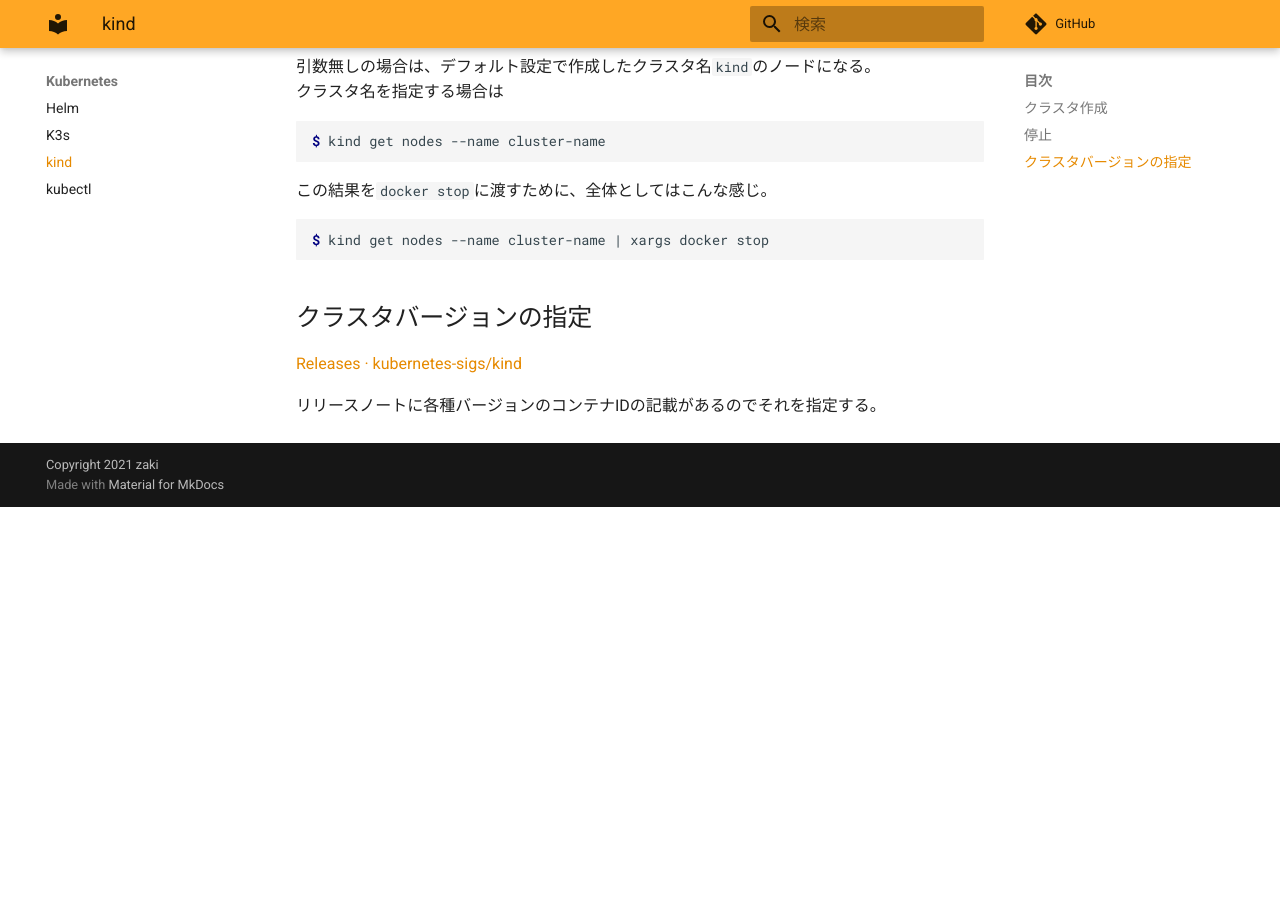
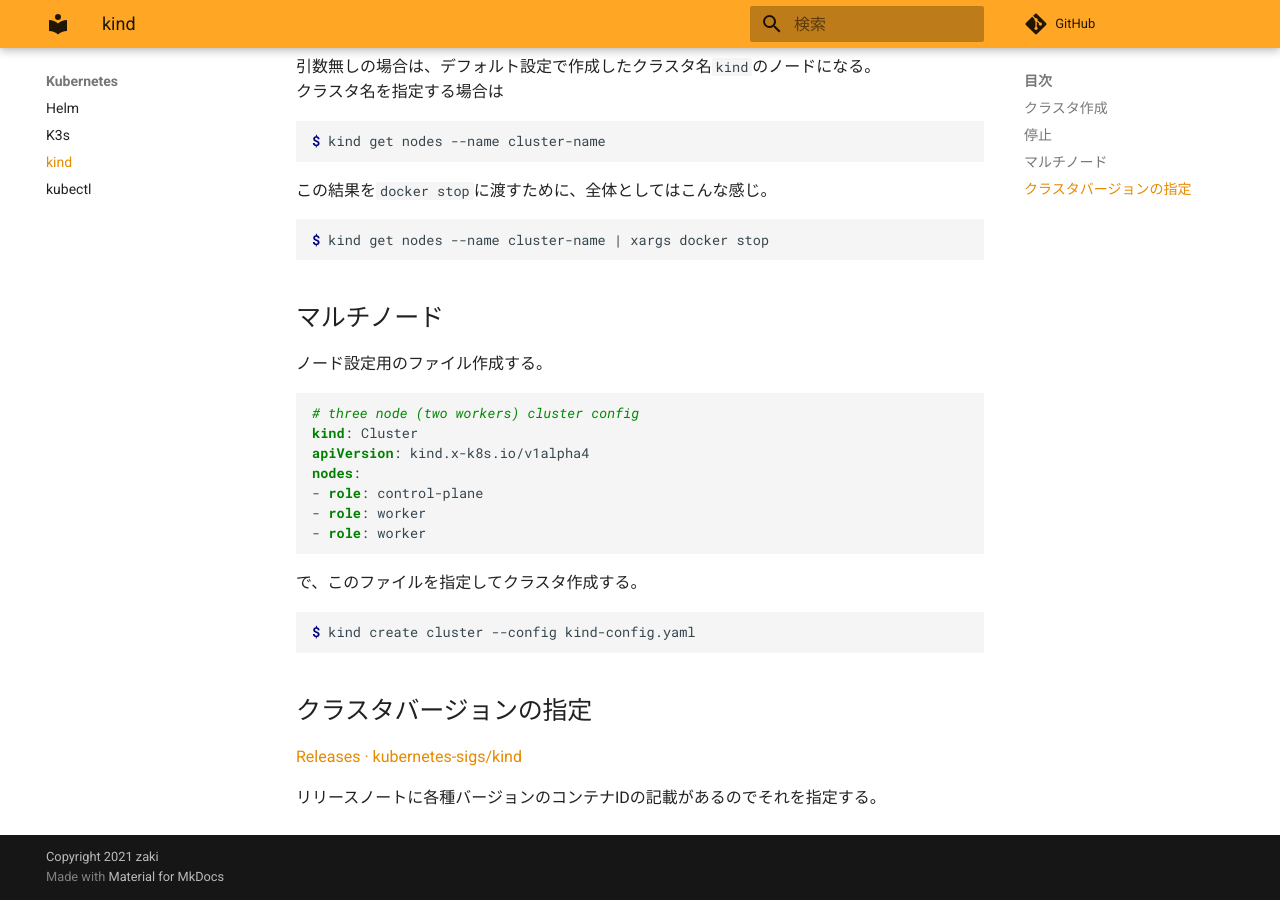
Before and after one commit to zaki-lknr/docs, an MkDocs documentation site: the page built from docs/Kubernetes/kind.md, in a window 1280 px wide and 900 px high, scrolled down 883 px. Built offline with MkDocs 1.6.1 and Material for MkDocs 9.7.7, drawn with Linux system fonts in a browser that asks for light colours; comment, search, counter and statistics services are not loaded; before the commit the page ends 1390 px from its top, so only the background shows below that.

Commit message:
add: kubernetes/kind: マルチノード

````diff
--- a/docs/Kubernetes/kind.md
+++ b/docs/Kubernetes/kind.md
@@ -45,6 +45,26 @@ $ kind get nodes --name cluster-name
 $ kind get nodes --name cluster-name | xargs docker stop
 ```
 
+## マルチノード
+
+ノード設定用のファイル作成する。
+
+```yaml
+# three node (two workers) cluster config
+kind: Cluster
+apiVersion: kind.x-k8s.io/v1alpha4
+nodes:
+- role: control-plane
+- role: worker
+- role: worker
+```
+
+で、このファイルを指定してクラスタ作成する。
+
+```console
+$ kind create cluster --config kind-config.yaml
+```
+
 ## クラスタバージョンの指定
 
 [Releases · kubernetes-sigs/kind](https://github.com/kubernetes-sigs/kind/releases)
````
